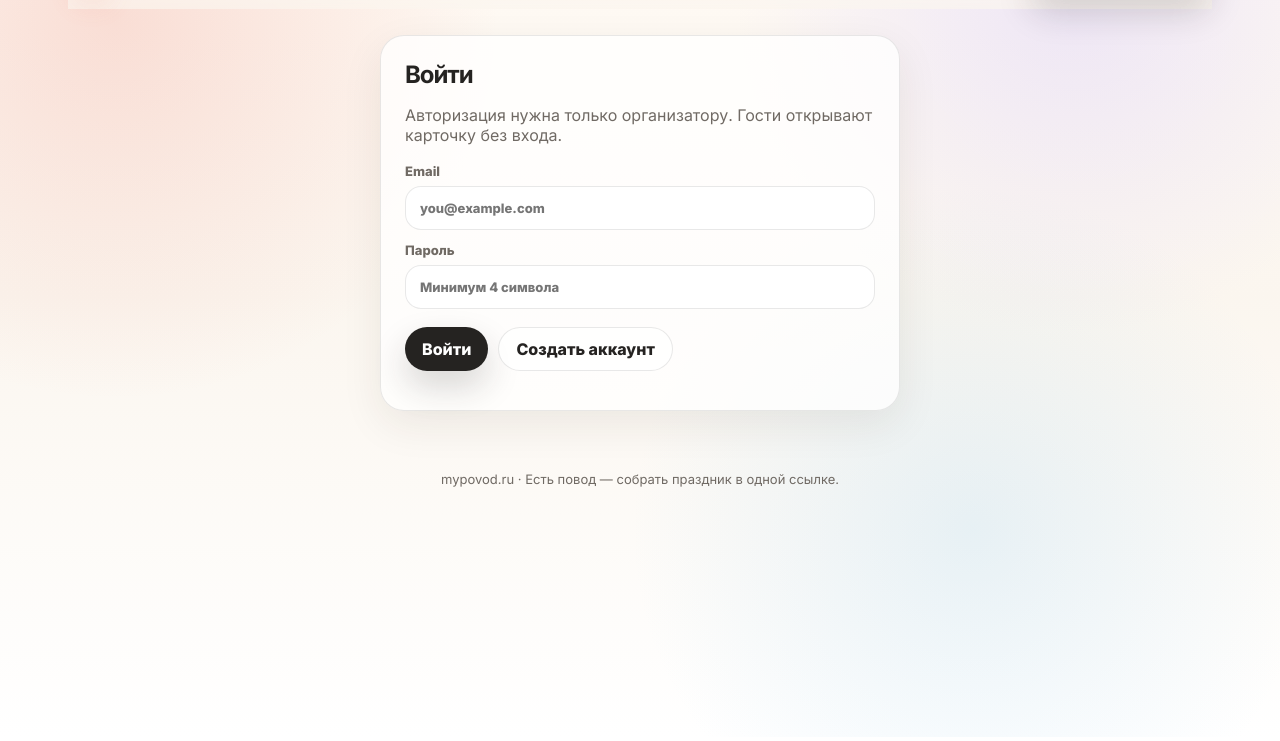
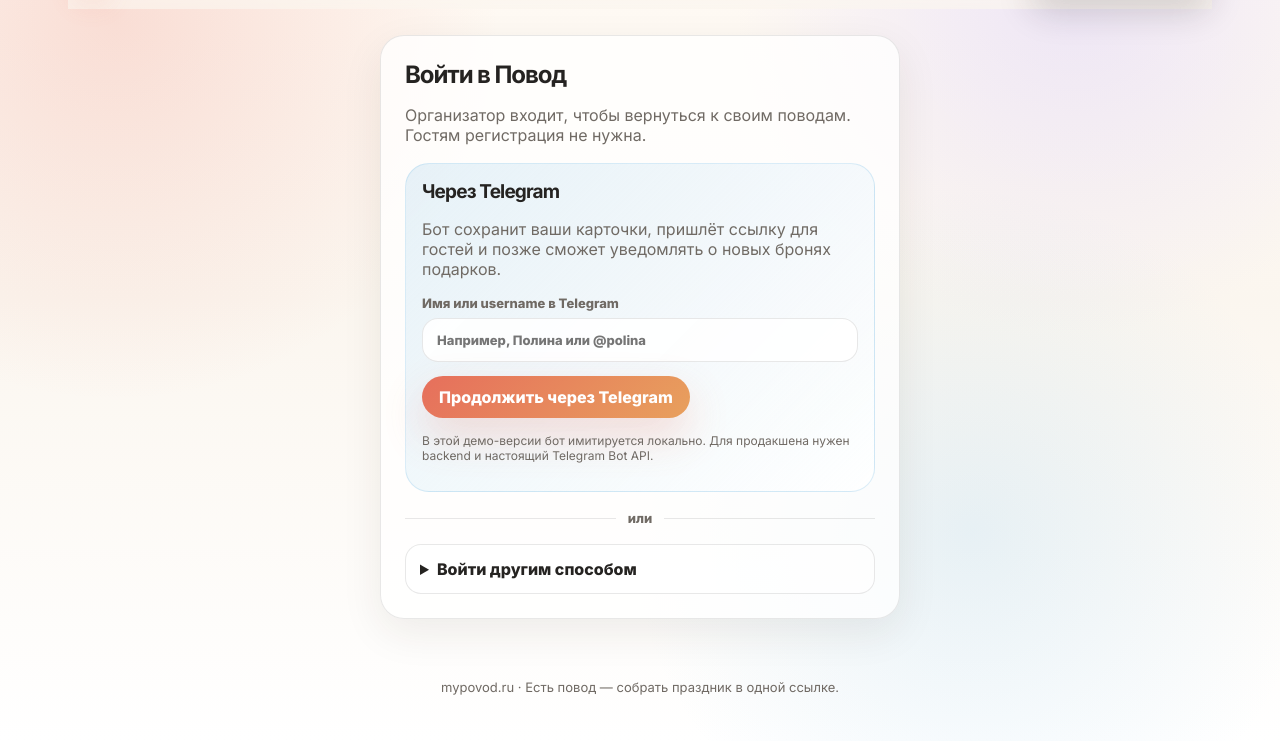
Before and after one commit to polishakarimova/amelia-dr, a plain HTML site: page index.html in a window 1280 px wide. Both pictures are taken after a click on the button "Войти". Shown: the part 63-804 px from the top of the page. Drawn offline with Linux system fonts and the light colour scheme.

Commit message:
Make Telegram primary signup path

```diff
--- a/index.html
+++ b/index.html
@@ -313,6 +313,40 @@
     .page-head h2 { font-size: clamp(34px, 5vw, 58px); line-height: 1; margin-bottom: 10px; }
     .page-head p { color: var(--muted); line-height: 1.6; max-width: 640px; }
     .auth-card, .panel { max-width: 520px; margin: 26px auto; padding: 24px; }
+    .auth-primary {
+      margin-top: 18px;
+      padding: 16px;
+      border-radius: var(--radius-lg);
+      background: linear-gradient(135deg, rgba(143,199,232,.22), rgba(255,255,255,.78));
+      border: 1px solid rgba(143,199,232,.32);
+    }
+    .auth-primary h3 { font-size: 19px; margin-bottom: 6px; }
+    .auth-divider {
+      display: flex;
+      align-items: center;
+      gap: 12px;
+      margin: 18px 0;
+      color: var(--muted);
+      font-size: 13px;
+      font-weight: 800;
+    }
+    .auth-divider::before, .auth-divider::after {
+      content: "";
+      flex: 1;
+      height: 1px;
+      background: var(--line);
+    }
+    .auth-secondary {
+      padding: 14px;
+      border-radius: var(--radius-md);
+      background: rgba(255,255,255,.54);
+      border: 1px solid var(--line);
+    }
+    .auth-secondary summary {
+      cursor: pointer;
+      font-weight: 850;
+      color: var(--ink);
+    }
     .form-grid { display: grid; grid-template-columns: 1fr 1fr; gap: 12px; }
     label { display: grid; gap: 7px; color: var(--muted); font-size: 13px; font-weight: 750; }
     label.full { grid-column: 1 / -1; }
@@ -505,6 +539,9 @@
       const email = sessionEmail();
       return users().find(user => user.email === email) || null;
     }
+    function displayUserName(user) {
+      return user?.name || user?.telegramUsername || user?.email || 'Организатор';
+    }
     function toast(text) {
       const node = document.getElementById('toast');
       node.textContent = text;
@@ -678,21 +715,61 @@
     function renderAuth(mode) {
       const view = document.getElementById('authView');
       view.classList.add('active');
+      const isLogin = mode === 'login';
       view.innerHTML = `
         <div class="card auth-card">
-          <h2>${mode === 'login' ? 'Войти' : 'Создать аккаунт'}</h2>
-          <p class="muted">${mode === 'login' ? 'Авторизация нужна только организатору. Гости открывают карточку без входа.' : 'Аккаунт нужен, чтобы возвращаться к своим поводам и редактировать карточки.'}</p>
-          <div class="form-grid" style="grid-template-columns:1fr;margin-top:18px">
-            ${mode === 'register' ? '<label>Имя<input id="authName" placeholder="Например, Полина"></label>' : ''}
-            <label>Email<input id="authEmail" type="email" placeholder="you@example.com"></label>
-            <label>Пароль<input id="authPassword" type="password" placeholder="Минимум 4 символа"></label>
+          <h2>${isLogin ? 'Войти в Повод' : 'Создать карточку'}</h2>
+          <p class="muted">${isLogin ? 'Организатор входит, чтобы вернуться к своим поводам. Гостям регистрация не нужна.' : 'Самый быстрый способ сохранить карточку и потом её редактировать — через Telegram.'}</p>
+          <div class="auth-primary">
+            <h3>Через Telegram</h3>
+            <p class="muted">Бот сохранит ваши карточки, пришлёт ссылку для гостей и позже сможет уведомлять о новых бронях подарков.</p>
+            <div class="form-grid" style="grid-template-columns:1fr;margin-top:14px">
+              <label>Имя или username в Telegram<input id="telegramName" placeholder="Например, Полина или @polina"></label>
+            </div>
+            <div class="hero-actions" style="margin-top:14px">
+              <button class="btn btn-accent" onclick="telegramAuth()">${isLogin ? 'Продолжить через Telegram' : 'Сохранить через Telegram'}</button>
+            </div>
+            <p class="muted" style="font-size:12px">В этой демо-версии бот имитируется локально. Для продакшена нужен backend и настоящий Telegram Bot API.</p>
           </div>
-          <div class="hero-actions" style="margin-top:18px">
-            <button class="btn btn-primary" onclick="${mode === 'login' ? 'login()' : 'register()'}">${mode === 'login' ? 'Войти' : 'Зарегистрироваться'}</button>
-            <button class="btn btn-soft" data-route="${mode === 'login' ? '/register' : '/login'}">${mode === 'login' ? 'Создать аккаунт' : 'Уже есть аккаунт'}</button>
-          </div>
+          <div class="auth-divider">или</div>
+          <details class="auth-secondary">
+            <summary>${isLogin ? 'Войти другим способом' : 'Другой способ регистрации'}</summary>
+            <div class="form-grid" style="grid-template-columns:1fr;margin-top:14px">
+              ${!isLogin ? '<label>Имя<input id="authName" placeholder="Например, Полина"></label>' : ''}
+              <label>Email<input id="authEmail" type="email" placeholder="you@example.com"></label>
+              <label>Пароль<input id="authPassword" type="password" placeholder="Минимум 4 символа"></label>
+            </div>
+            <div class="hero-actions" style="margin-top:14px">
+              <button class="btn btn-primary" onclick="${isLogin ? 'login()' : 'register()'}">${isLogin ? 'Войти по email' : 'Зарегистрироваться по email'}</button>
+              <button class="btn btn-soft" data-route="${isLogin ? '/register' : '/login'}">${isLogin ? 'Создать аккаунт' : 'Уже есть аккаунт'}</button>
+            </div>
+          </details>
         </div>
       `;
+    }
+    function telegramAuth() {
+      const rawName = document.getElementById('telegramName').value.trim();
+      const username = rawName.replace(/^@/, '').trim();
+      if (!username) return toast('Введите имя или username в Telegram');
+      const telegramId = `tg_${slugify(username)}`;
+      const email = `telegram:${telegramId}`;
+      const list = users();
+      const existing = list.find(user => user.email === email);
+      if (!existing) {
+        list.push({
+          id: uid(),
+          email,
+          name: rawName.startsWith('@') ? rawName : username,
+          telegramId,
+          telegramUsername: rawName.startsWith('@') ? rawName : '',
+          authProvider: 'telegram',
+          createdAt: new Date().toISOString()
+        });
+        setJSON(STORAGE.users, list);
+      }
+      setSession(email);
+      toast('Карточки сохранены через Telegram');
+      navigate('/dashboard');
     }
     function register() {
       const name = document.getElementById('authName').value.trim();
@@ -724,7 +801,7 @@
       view.classList.add('active');
       view.innerHTML = `
         <div class="page-head">
-          <div><h2>Мои поводы</h2><p>Черновики, опубликованные карточки и быстрые действия организатора.</p></div>
+          <div><h2>Мои поводы</h2><p>${displayUserName(currentUser)}, здесь хранятся черновики, опубликованные карточки и быстрые действия организатора.</p></div>
           <button class="btn btn-accent" data-route="/dashboard/events/new">Создать новый повод</button>
         </div>
         <div class="dashboard-grid">
```
Also changed, not shown: API_CONTRACT.md (+10 -1 lines).
